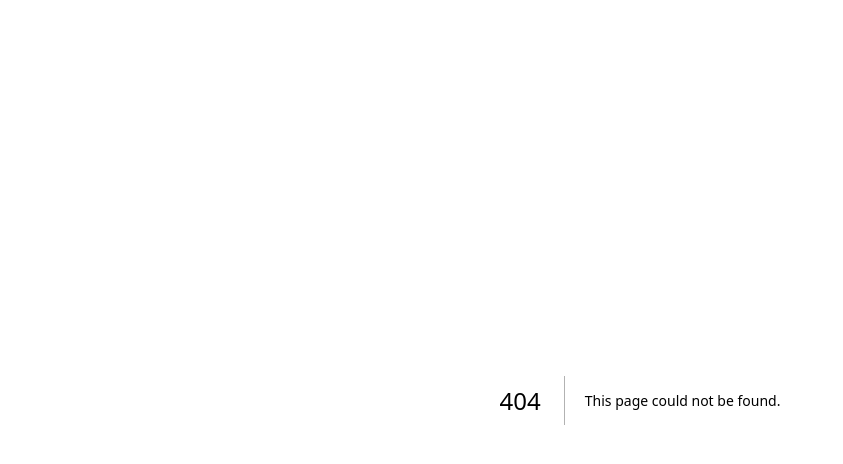
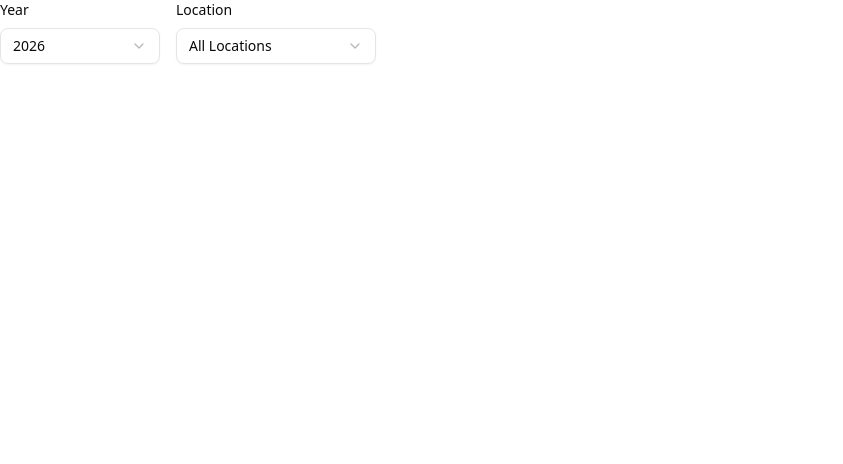
Before and after one commit to ktp-usc/lowcountry-orphan-relief, a Next.js app: page /filter-preview in a window 1280 px wide. Before the commit this address had no page. Shown: the top 464 px of the page, without its empty margins (0-843 px from the left). Built offline with nearby package versions, Linux system fonts and the light colour scheme.

Commit message:
added filter copononet usesing the  shadcn selet

```diff
--- /dev/null
+++ b/app/filter-preview/page.tsx
@@ -0,0 +1,5 @@
+import { DashboardFilters } from "@/components/DashboardFilters";
+
+export default function FilterPreviewPage() {
+  return <DashboardFilters />;
+}
--- /dev/null
+++ b/components/DashboardFilters.tsx
@@ -0,0 +1,80 @@
+"use client";
+import { useState } from "react";
+import {
+  Select,
+  SelectContent,
+  SelectItem,
+  SelectTrigger,
+  SelectValue,
+} from "@/components/ui/select";
+
+const currentYear = new Date().getFullYear();
+
+const years = Array.from({ length: 5 }, (_, index) =>
+  String(currentYear - index)
+);
+
+const locations = [
+  "All Locations",
+  "Low Country",
+  "Midlands"
+
+];
+
+export function DashboardFilters() {
+  const [selectedYear, setSelectedYear] = useState(String(currentYear));
+  const [selectedLocation, setSelectedLocation] =
+    useState("All Locations");
+
+  return (
+    <div className="flex flex-wrap items-end gap-4">
+      {/* Year Filter */}
+      <div className="flex flex-col gap-2">
+        <label className="text-sm font-medium text-foreground">
+          Year
+        </label>
+
+        <Select
+          value={selectedYear}
+          onValueChange={setSelectedYear}
+        >
+          <SelectTrigger className="w-[160px]">
+            <SelectValue placeholder="Select year" />
+          </SelectTrigger>
+
+          <SelectContent>
+            {years.map((year) => (
+              <SelectItem key={year} value={year}>
+                {year}
+              </SelectItem>
+            ))}
+          </SelectContent>
+        </Select>
+      </div>
+
+      {/* Location Filter */}
+      <div className="flex flex-col gap-2">
+        <label className="text-sm font-medium text-foreground">
+          Location
+        </label>
+
+        <Select
+          value={selectedLocation}
+          onValueChange={setSelectedLocation}
+        >
+          <SelectTrigger className="w-[200px]">
+            <SelectValue placeholder="Select location" />
+          </SelectTrigger>
+
+          <SelectContent>
+            {locations.map((location) => (
+              <SelectItem key={location} value={location}>
+                {location}
+              </SelectItem>
+            ))}
+          </SelectContent>
+        </Select>
+      </div>
+    </div>
+  );
+}
--- /dev/null
+++ b/components/ui/select.tsx
@@ -0,0 +1,189 @@
+"use client"
+
+import * as React from "react"
+import { cn } from "cn"
+import { CheckIcon, ChevronDownIcon, ChevronUpIcon } from "lucide-react"
+import { Select as SelectPrimitive } from "radix-ui"
+
+function Select({
+  ...props
+}: React.ComponentProps<typeof SelectPrimitive.Root>) {
+  return <SelectPrimitive.Root data-slot="select" {...props} />
+}
+
+function SelectGroup({
+  ...props
+}: React.ComponentProps<typeof SelectPrimitive.Group>) {
+  return <SelectPrimitive.Group data-slot="select-group" {...props} />
+}
+
+function SelectValue({
+  ...props
+}: React.ComponentProps<typeof SelectPrimitive.Value>) {
+  return <SelectPrimitive.Value data-slot="select-value" {...props} />
+}
+
+function SelectTrigger({
+  className,
+  size = "default",
+  children,
+  ...props
+}: React.ComponentProps<typeof SelectPrimitive.Trigger> & {
+  size?: "sm" | "default"
+}) {
+  return (
+    <SelectPrimitive.Trigger
+      data-slot="select-trigger"
+      data-size={size}
+      className={cn(
+        "flex w-fit items-center justify-between gap-2 rounded-md border border-input bg-transparent px-3 py-2 text-sm whitespace-nowrap shadow-xs transition-[color,box-shadow] outline-none focus-visible:border-ring focus-visible:ring-[3px] focus-visible:ring-ring/50 disabled:cursor-not-allowed disabled:opacity-50 aria-invalid:border-destructive aria-invalid:ring-destructive/20 data-[placeholder]:text-muted-foreground data-[size=default]:h-9 data-[size=sm]:h-8 *:data-[slot=select-value]:line-clamp-1 *:data-[slot=select-value]:flex *:data-[slot=select-value]:items-center *:data-[slot=select-value]:gap-2 dark:bg-input/30 dark:hover:bg-input/50 dark:aria-invalid:ring-destructive/40 [&_svg]:pointer-events-none [&_svg]:shrink-0 [&_svg:not([class*='size-'])]:size-4 [&_svg:not([class*='text-'])]:text-muted-foreground",
+        className
+      )}
+      {...props}
+    >
+      {children}
+      <SelectPrimitive.Icon asChild>
+        <ChevronDownIcon className="size-4 opacity-50" />
+      </SelectPrimitive.Icon>
+    </SelectPrimitive.Trigger>
+  )
+}
+
+function SelectContent({
+  className,
+  children,
+  position = "item-aligned",
+  align = "center",
+  ...props
+}: React.ComponentProps<typeof SelectPrimitive.Content>) {
+  return (
+    <SelectPrimitive.Portal>
+      <SelectPrimitive.Content
+        data-slot="select-content"
+        className={cn(
+          "relative z-50 max-h-(--radix-select-content-available-height) min-w-[8rem] origin-(--radix-select-content-transform-origin) overflow-x-hidden overflow-y-auto rounded-md border bg-popover text-popover-foreground shadow-md data-[side=bottom]:slide-in-from-top-2 data-[side=left]:slide-in-from-right-2 data-[side=right]:slide-in-from-left-2 data-[side=top]:slide-in-from-bottom-2 data-[state=closed]:animate-out data-[state=closed]:fade-out-0 data-[state=closed]:zoom-out-95 data-[state=open]:animate-in data-[state=open]:fade-in-0 data-[state=open]:zoom-in-95",
+          position === "popper" &&
+            "data-[side=bottom]:translate-y-1 data-[side=left]:-translate-x-1 data-[side=right]:translate-x-1 data-[side=top]:-translate-y-1",
+          className
+        )}
+        position={position}
+        align={align}
+        {...props}
+      >
+        <SelectScrollUpButton />
+        <SelectPrimitive.Viewport
+          className={cn(
+            "p-1",
+            position === "popper" &&
+              "h-[var(--radix-select-trigger-height)] w-full min-w-[var(--radix-select-trigger-width)] scroll-my-1"
+          )}
+        >
+          {children}
+        </SelectPrimitive.Viewport>
+        <SelectScrollDownButton />
+      </SelectPrimitive.Content>
+    </SelectPrimitive.Portal>
+  )
+}
+
+function SelectLabel({
+  className,
+  ...props
+}: React.ComponentProps<typeof SelectPrimitive.Label>) {
+  return (
+    <SelectPrimitive.Label
+      data-slot="select-label"
+      className={cn("px-2 py-1.5 text-xs text-muted-foreground", className)}
+      {...props}
+    />
+  )
+}
+
+function SelectItem({
+  className,
+  children,
+  ...props
+}: React.ComponentProps<typeof SelectPrimitive.Item>) {
+  return (
+    <SelectPrimitive.Item
+      data-slot="select-item"
+      className={cn(
+        "relative flex w-full cursor-default items-center gap-2 rounded-sm py-1.5 pr-8 pl-2 text-sm outline-hidden select-none focus:bg-accent focus:text-accent-foreground data-[disabled]:pointer-events-none data-[disabled]:opacity-50 [&_svg]:pointer-events-none [&_svg]:shrink-0 [&_svg:not([class*='size-'])]:size-4 [&_svg:not([class*='text-'])]:text-muted-foreground *:[span]:last:flex *:[span]:last:items-center *:[span]:last:gap-2",
+        className
+      )}
+      {...props}
+    >
+      <span
+        data-slot="select-item-indicator"
+        className="absolute right-2 flex size-3.5 items-center justify-center"
+      >
+        <SelectPrimitive.ItemIndicator>
+          <CheckIcon className="size-4" />
+        </SelectPrimitive.ItemIndicator>
+      </span>
+      <SelectPrimitive.ItemText>{children}</SelectPrimitive.ItemText>
+    </SelectPrimitive.Item>
+  )
+}
+
+function SelectSeparator({
+  className,
+  ...props
+}: React.ComponentProps<typeof SelectPrimitive.Separator>) {
+  return (
+    <SelectPrimitive.Separator
+      data-slot="select-separator"
+      className={cn("pointer-events-none -mx-1 my-1 h-px bg-border", className)}
+      {...props}
+    />
+  )
+}
+
+function SelectScrollUpButton({
+  className,
+  ...props
+}: React.ComponentProps<typeof SelectPrimitive.ScrollUpButton>) {
+  return (
+    <SelectPrimitive.ScrollUpButton
+      data-slot="select-scroll-up-button"
+      className={cn(
+        "flex cursor-default items-center justify-center py-1",
+        className
+      )}
+      {...props}
+    >
+      <ChevronUpIcon className="size-4" />
+    </SelectPrimitive.ScrollUpButton>
+  )
+}
+
+function SelectScrollDownButton({
+  className,
+  ...props
+}: React.ComponentProps<typeof SelectPrimitive.ScrollDownButton>) {
+  return (
+    <SelectPrimitive.ScrollDownButton
+      data-slot="select-scroll-down-button"
+      className={cn(
+        "flex cursor-default items-center justify-center py-1",
+        className
+      )}
+      {...props}
+    >
+      <ChevronDownIcon className="size-4" />
+    </SelectPrimitive.ScrollDownButton>
+  )
+}
+
+export {
+  Select,
+  SelectContent,
+  SelectGroup,
+  SelectItem,
+  SelectLabel,
+  SelectScrollDownButton,
+  SelectScrollUpButton,
+  SelectSeparator,
+  SelectTrigger,
+  SelectValue,
+}
--- a/package.json
+++ b/package.json
@@ -12,6 +12,7 @@
     "@tanstack/react-query": "^5.90.21",
     "class-variance-authority": "^0.7.1",
     "clsx": "^2.1.1",
+    "cn": "^0.5.0",
     "lucide-react": "^0.575.0",
     "next": "16.1.6",
     "radix-ui": "^1.4.3",
```
Also changed, not shown: 1 other file (tests, documents, lock files or other folders).
